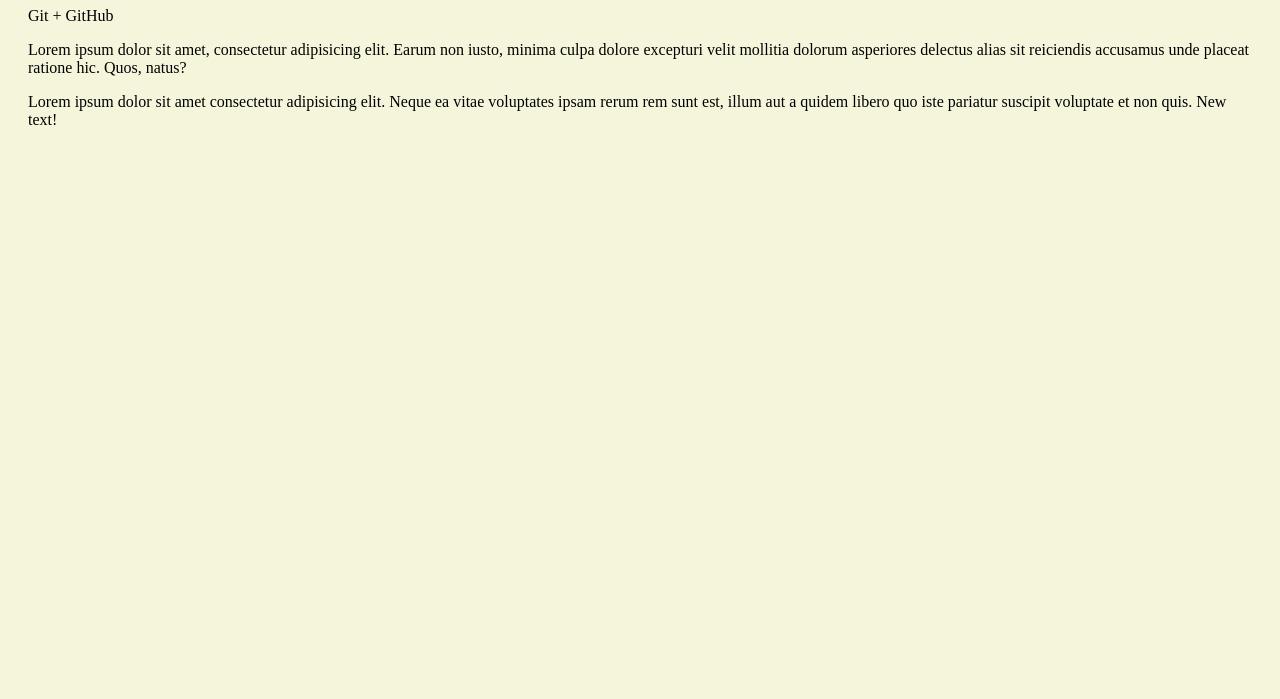
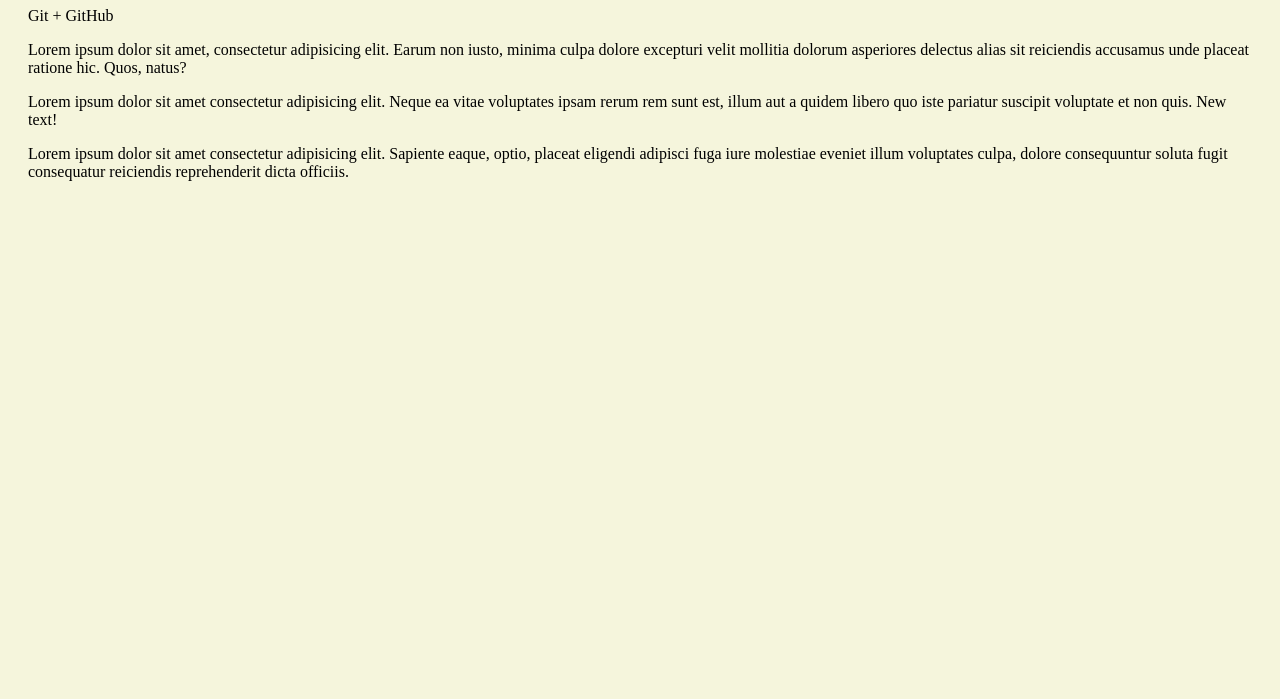
Before and after one commit to ace666rebel/git_test, a plain HTML site: page index.html in a window 1280 px wide. Shown: the part 101-800 px from the top of the page. Drawn offline with Linux system fonts and the light colour scheme.

Commit message:
Новый абзац в index

```diff
--- a/index.html
+++ b/index.html
@@ -12,5 +12,6 @@
     <p>Git + GitHub</p>
     <p>Lorem ipsum dolor sit amet, consectetur adipisicing elit. Earum non iusto, minima culpa dolore excepturi velit mollitia dolorum asperiores delectus alias sit reiciendis accusamus unde placeat ratione hic. Quos, natus?</p>
     <P>Lorem ipsum dolor sit amet consectetur adipisicing elit. Neque ea vitae voluptates ipsam rerum rem sunt est, illum aut a quidem libero quo iste pariatur suscipit voluptate et non quis. New text!</P>
+    <p>Lorem ipsum dolor sit amet consectetur adipisicing elit. Sapiente eaque, optio, placeat eligendi adipisci fuga iure molestiae eveniet illum voluptates culpa, dolore consequuntur soluta fugit consequatur reiciendis reprehenderit dicta officiis.</p>
 </body>
 </html>
```
